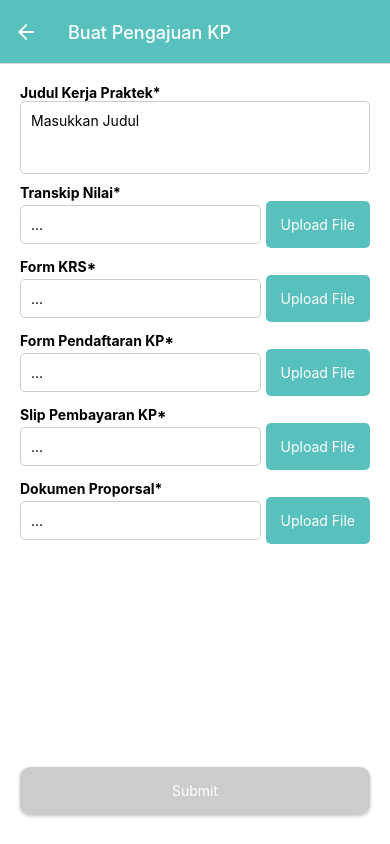
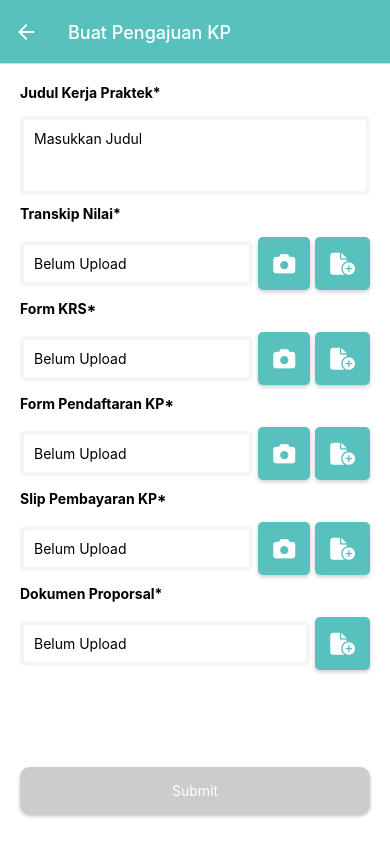
Before and after one commit to mhmdnurf/SkkpMobile, a React Native app: screen /AddPengajuanKP in a window 390 px wide. Built offline with nearby package versions, Linux system fonts and the light colour scheme; what @react-native-firebase/auth would draw is missing.

Commit message:
add pengajuan ui fixed

```diff
--- a/src/mahasiswa/screens/pengajuan_kp/AddPengajuanKP.js
+++ b/src/mahasiswa/screens/pengajuan_kp/AddPengajuanKP.js
@@ -8,7 +8,7 @@ import {
   Alert,
   ActivityIndicator,
   KeyboardAvoidingView,
-  Platform,
+  SafeAreaView,
 } from 'react-native';
 import React, {useState, useEffect} from 'react';
 import DocumentPicker from 'react-native-document-picker';
@@ -17,6 +17,8 @@ import auth from '@react-native-firebase/auth';
 import firestore from '@react-native-firebase/firestore';
 import RNFS from 'react-native-fs';
 import moment from 'moment-timezone';
+import {launchCamera} from 'react-native-image-picker';
+import Icon from 'react-native-vector-icons/FontAwesome6';
 
 const AddPengajuanKP = ({navigation}) => {
   const [judul, setJudul] = useState('');
@@ -160,7 +162,6 @@ const AddPengajuanKP = ({navigation}) => {
           DocumentPicker.types.docx,
         ],
       });
-      console.log(result);
       const selectedFile = result[0].uri;
       const selectedFileName = result[0].name;
       setFileProporsalPath(selectedFileName);
@@ -174,6 +175,91 @@ const AddPengajuanKP = ({navigation}) => {
       }
     }
   };
+
+  const imagePickerTranskip = async () => {
+    const options = {
+      mediaType: 'photo',
+      quality: 0.5, // Kualitas gambar (0 - 1)
+    };
+    try {
+      const response = await launchCamera(options);
+      if (response.didCancel) {
+        console.log('User cancelled image picker');
+      } else {
+        const selectedFile = response.assets[0].uri;
+        const selectedFileName = response.assets[0].fileName;
+        setTranskipPath(selectedFileName);
+        setFileTranskipNilai({uri: selectedFile, name: selectedFileName});
+        console.log('Selected Image URI:', selectedFile);
+      }
+    } catch (error) {
+      console.error('ImagePicker Error:', error);
+    }
+  };
+
+  const imagePickerFormKrs = async () => {
+    const options = {
+      mediaType: 'photo',
+      quality: 0.5, // Kualitas gambar (0 - 1)
+    };
+    try {
+      const response = await launchCamera(options);
+      if (response.didCancel) {
+        console.log('User cancelled image picker');
+      } else {
+        const selectedFile = response.assets[0].uri;
+        const selectedFileName = response.assets[0].fileName;
+        setFormKrsPath(selectedFileName);
+        setFileFormKrs({uri: selectedFile, name: selectedFileName});
+        console.log('Selected Image URI:', selectedFile);
+      }
+    } catch (error) {
+      console.error('ImagePicker Error:', error);
+    }
+  };
+
+  const imagePickerFormKP = async () => {
+    const options = {
+      mediaType: 'photo',
+      quality: 0.5, // Kualitas gambar (0 - 1)
+    };
+    try {
+      const response = await launchCamera(options);
+      if (response.didCancel) {
+        console.log('User cancelled image picker');
+      } else {
+        const selectedFile = response.assets[0].uri;
+        const selectedFileName = response.assets[0].fileName;
+        setPendaftaranKpPath(selectedFileName);
+        setFilePendaftaranKp({uri: selectedFile, name: selectedFileName});
+        console.log('Selected Image URI:', selectedFile);
+      }
+    } catch (error) {
+      console.error('ImagePicker Error:', error);
+    }
+  };
+
+  const imagePickerSlip = async () => {
+    const options = {
+      mediaType: 'photo',
+      quality: 0.5, // Kualitas gambar (0 - 1)
+    };
+    try {
+      const response = await launchCamera(options);
+      if (response.didCancel) {
+        console.log('User cancelled image picker');
+      } else {
+        const selectedFile = response.assets[0].uri;
+        const selectedFileName = response.assets[0].fileName;
+        setSlipPembayaranKpPath(selectedFileName);
+        setSlipPembayaranKp({uri: selectedFile, name: selectedFileName});
+        console.log('Selected Image URI:', selectedFile);
+      }
+    } catch (error) {
+      console.error('ImagePicker Error:', error);
+    }
+  };
+
   const handleSubmit = async () => {
     setIsSubmitting(true);
     if (
@@ -275,6 +361,7 @@ const AddPengajuanKP = ({navigation}) => {
     });
   };
   return (
+    <SafeAreaView style={{flex: 1}}>
       <KeyboardAvoidingView
         style={{flex: 1}}
         behavior="height"
@@ -289,7 +376,7 @@ const AddPengajuanKP = ({navigation}) => {
             <Text style={styles.inputTitle}>Judul Kerja Praktek*</Text>
             <TextInput
               placeholder="Masukkan Judul"
-            style={styles.input}
+              style={[styles.input, styles.border]}
               multiline
               numberOfLines={3}
               value={judul}
@@ -298,69 +385,89 @@ const AddPengajuanKP = ({navigation}) => {
             <Text style={styles.inputTitle}>Transkip Nilai*</Text>
             <View style={styles.uploadContainer}>
               <TextInput
-              style={styles.fileNameInput}
-              placeholder="..."
+                style={[styles.fileNameInput, styles.border]}
+                placeholder="Belum Upload"
                 value={transkipPath}
                 editable={false}
               />
               <TouchableOpacity
                 style={styles.uploadButton}
+                onPress={imagePickerTranskip}>
+                <Icon name="camera" size={22} color="white" />
+              </TouchableOpacity>
+              <TouchableOpacity
+                style={styles.uploadButton}
                 onPress={pickerTranskip}>
-              <Text style={styles.uploadButtonText}>Upload File</Text>
+                <Icon name="file-circle-plus" size={22} color="white" />
               </TouchableOpacity>
             </View>
             <Text style={styles.inputTitle}>Form KRS*</Text>
             <View style={styles.uploadContainer}>
               <TextInput
-              style={styles.fileNameInput}
-              placeholder="..."
+                style={[styles.fileNameInput, styles.border]}
+                placeholder="Belum Upload"
                 value={formKrsPath}
                 editable={false}
               />
+              <TouchableOpacity
+                style={styles.uploadButton}
+                onPress={imagePickerFormKrs}>
+                <Icon name="camera" size={22} color="white" />
+              </TouchableOpacity>
               <TouchableOpacity style={styles.uploadButton} onPress={pickerKrs}>
-              <Text style={styles.uploadButtonText}>Upload File</Text>
+                <Icon name="file-circle-plus" size={22} color="white" />
               </TouchableOpacity>
             </View>
             <Text style={styles.inputTitle}>Form Pendaftaran KP*</Text>
             <View style={styles.uploadContainer}>
               <TextInput
-              style={styles.fileNameInput}
-              placeholder="..."
+                style={[styles.fileNameInput, styles.border]}
+                placeholder="Belum Upload"
                 value={pendaftaranKpPath}
                 editable={false}
               />
               <TouchableOpacity
                 style={styles.uploadButton}
+                onPress={imagePickerFormKP}>
+                <Icon name="camera" size={22} color="white" />
+              </TouchableOpacity>
+              <TouchableOpacity
+                style={styles.uploadButton}
                 onPress={pickerPendaftaranKp}>
-              <Text style={styles.uploadButtonText}>Upload File</Text>
+                <Icon name="file-circle-plus" size={22} color="white" />
               </TouchableOpacity>
             </View>
             <Text style={styles.inputTitle}>Slip Pembayaran KP*</Text>
             <View style={styles.uploadContainer}>
               <TextInput
-              style={styles.fileNameInput}
-              placeholder="..."
+                style={[styles.fileNameInput, styles.border]}
+                placeholder="Belum Upload"
                 value={slipPembayaranKpPath}
                 editable={false}
               />
               <TouchableOpacity
                 style={styles.uploadButton}
+                onPress={imagePickerSlip}>
+                <Icon name="camera" size={22} color="white" />
+              </TouchableOpacity>
+              <TouchableOpacity
+                style={styles.uploadButton}
                 onPress={pickerPembayaran}>
-              <Text style={styles.uploadButtonText}>Upload File</Text>
+                <Icon name="file-circle-plus" size={22} color="white" />
               </TouchableOpacity>
             </View>
             <Text style={styles.inputTitle}>Dokumen Proporsal*</Text>
             <View style={styles.uploadContainer}>
               <TextInput
-              style={styles.fileNameInput}
-              placeholder="..."
+                style={[styles.fileNameInput, styles.border]}
+                placeholder="Belum Upload"
                 value={fileProporsalPath}
                 editable={false}
               />
               <TouchableOpacity
                 style={styles.uploadButton}
                 onPress={pickerProporsal}>
-              <Text style={styles.uploadButtonText}>Upload File</Text>
+                <Icon name="file-circle-plus" size={22} color="white" />
               </TouchableOpacity>
             </View>
           </View>
@@ -379,6 +486,7 @@ const AddPengajuanKP = ({navigation}) => {
           </TouchableOpacity>
         </ScrollView>
       </KeyboardAvoidingView>
+    </SafeAreaView>
   );
 };
 
@@ -417,6 +525,13 @@ const styles = StyleSheet.create({
     padding: 15,
     marginLeft: 5,
     borderRadius: 5,
+    shadowOffset: {
+      width: 0,
+      height: 2,
+    },
+    shadowOpacity: 0.2,
+    shadowRadius: 4,
+    elevation: 4,
   },
   buttonAction: {
     backgroundColor: '#59C1BD',
@@ -441,12 +556,12 @@ const styles = StyleSheet.create({
     textAlign: 'center',
   },
   disabledUploadButton: {
-    backgroundColor: '#ccc', // You can adjust this color to your preference
-    // You can also adjust other styles, like opacity, to make it look disabled
+    backgroundColor: '#ccc',
   },
   inputTitle: {
     color: 'black',
     fontWeight: 'bold',
+    marginBottom: 15,
   },
   floatingButtonSubmit: {
     padding: 15,
@@ -463,6 +578,10 @@ const styles = StyleSheet.create({
     shadowRadius: 3.84,
     elevation: 5,
   },
+  border: {
+    borderWidth: 4,
+    borderColor: '#F5F5F5',
+  },
 });
 
 export default AddPengajuanKP;
--- a/src/screens/Home.js
+++ b/src/screens/Home.js
@@ -10,7 +10,7 @@ import DataPendaftar from '../components/DataPendaftar';
 import Pengumuman from '../components/Pengumuman';
 import firestore from '@react-native-firebase/firestore';
 import auth from '@react-native-firebase/auth';
-import Icon from 'react-native-vector-icons/AntDesign';
+import Icon from 'react-native-vector-icons/FontAwesome6';
 
 export default function Home({navigation}) {
   const [userName, setUserName] = useState('');
@@ -37,16 +37,15 @@ export default function Home({navigation}) {
         );
 
         return () => {
-          unsubscribeSnapshot(); // Unsubscribe saat komponen unmount
+          unsubscribeSnapshot();
         };
       } else {
-        // User is logged out, handle accordingly
         setUserName('');
       }
     });
 
     return () => {
-      unsubscribe(); // Unsubscribe saat komponen unmount
+      unsubscribe();
     };
   }, []);
 
@@ -68,35 +67,23 @@ export default function Home({navigation}) {
         <DataPendaftar />
       </View>
       <View style={styles.menuContainer}>
-        <TouchableOpacity
-          style={{
-            backgroundColor: 'white',
-            paddingHorizontal: 20,
-            paddingVertical: 10,
-          }}
-          onPress={handlePengajuan}>
+        <TouchableOpacity style={styles.buttonMenu} onPress={handlePengajuan}>
           <Icon
-            name="copy1"
+            name="file-circle-plus"
             size={30}
             color="#0D4C92"
-            style={{alignSelf: 'center', marginBottom: 5}}
+            style={styles.iconMenu}
           />
           <Text style={styles.iconText}>Pengajuan</Text>
         </TouchableOpacity>
-        <TouchableOpacity
-          style={{
-            backgroundColor: 'white',
-            paddingHorizontal: 30,
-            paddingVertical: 10,
-          }}
-          onPress={handleSidang}>
+        <TouchableOpacity style={styles.buttonMenu} onPress={handleSidang}>
           <Icon
             name="calendar"
             size={30}
             color="#0D4C92"
-            style={{alignSelf: 'center', marginBottom: 5}}
+            style={styles.iconMenu}
           />
-          <Text style={{color: '#0D4C92', fontWeight: 'bold'}}>Sidang</Text>
+          <Text style={styles.iconText}>Sidang</Text>
         </TouchableOpacity>
       </View>
       <Pengumuman />
@@ -121,6 +108,12 @@ const styles = StyleSheet.create({
     elevation: 10,
     borderRadius: 10,
   },
+  buttonMenu: {
+    backgroundColor: 'white',
+    paddingHorizontal: 20,
+    paddingVertical: 10,
+  },
+  iconMenu: {alignSelf: 'center', marginBottom: 5},
   pendaftarContainer: {
     backgroundColor: '#59C1BD',
     paddingBottom: 50,
```
Also changed, not shown: App.js (+5 -5 lines), src/components/DataPendaftar.js (+11 -15 lines), 1 other file (tests, documents, lock files or other folders). Lines whose indentation alone changed are shown as unchanged.
